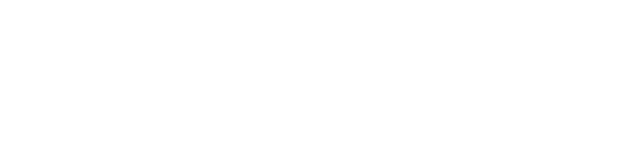
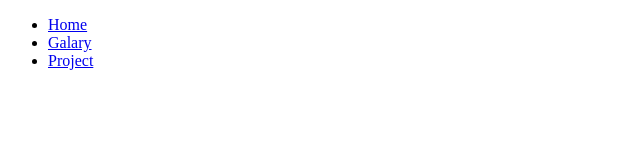
Before and after one commit to Cyber-Globe/Git-Class, a plain HTML site: page WEB_2/index.html in a window 1280 px wide. Shown: the whole page, without its empty margins (0-640 px from the left). Drawn offline with Linux system fonts and the light colour scheme.

Commit message:
added the nav struture

```diff
--- a/WEB_2/index.html
+++ b/WEB_2/index.html
@@ -5,5 +5,16 @@
     <meta name="viewport" content="width=device-width, initial-scale=1.0" />
     <title>Austin Portfolio</title>
   </head>
-  <body></body>
+  <body>
+    <div class="container">
+      <div class="img"></div>
+      <div class="nav-menu">
+        <ul>
+          <li><a href="index.html">Home</a></li>
+          <li><a href="galary.html">Galary</a></li>
+          <li><a href="project.html">Project</a></li>
+        </ul>
+      </div>
+    </div>
+  </body>
 </html>
```
